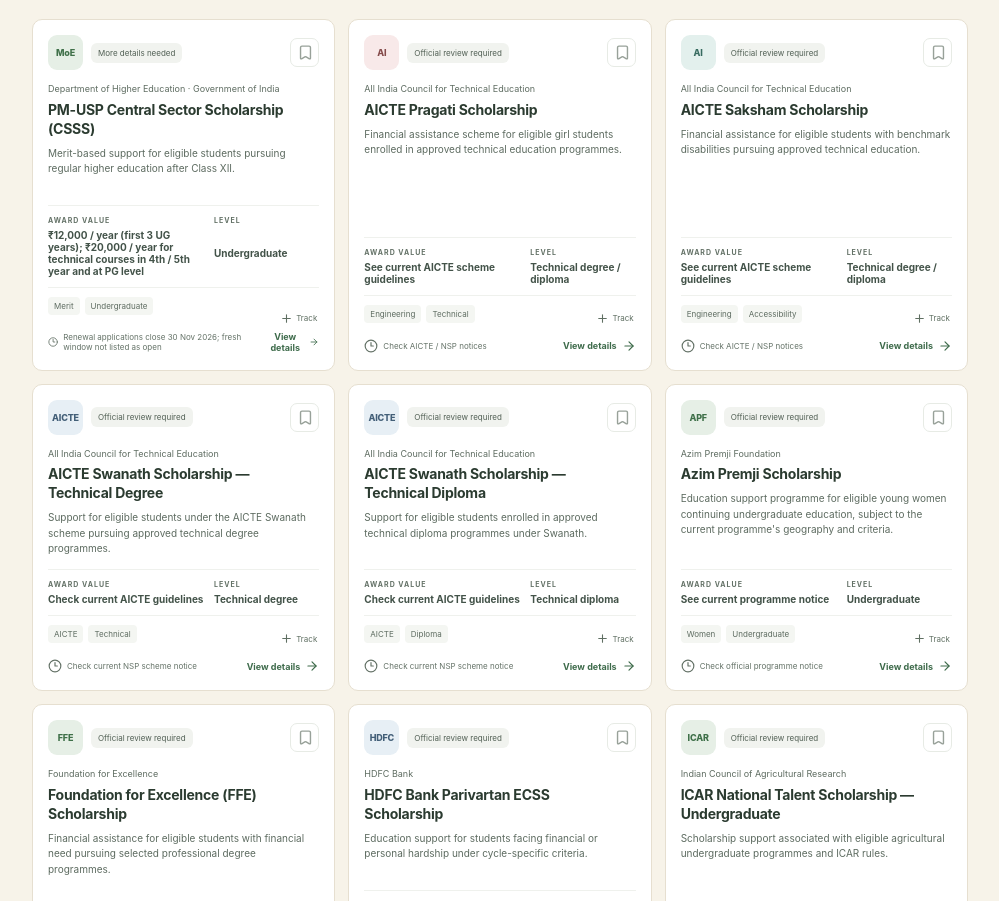
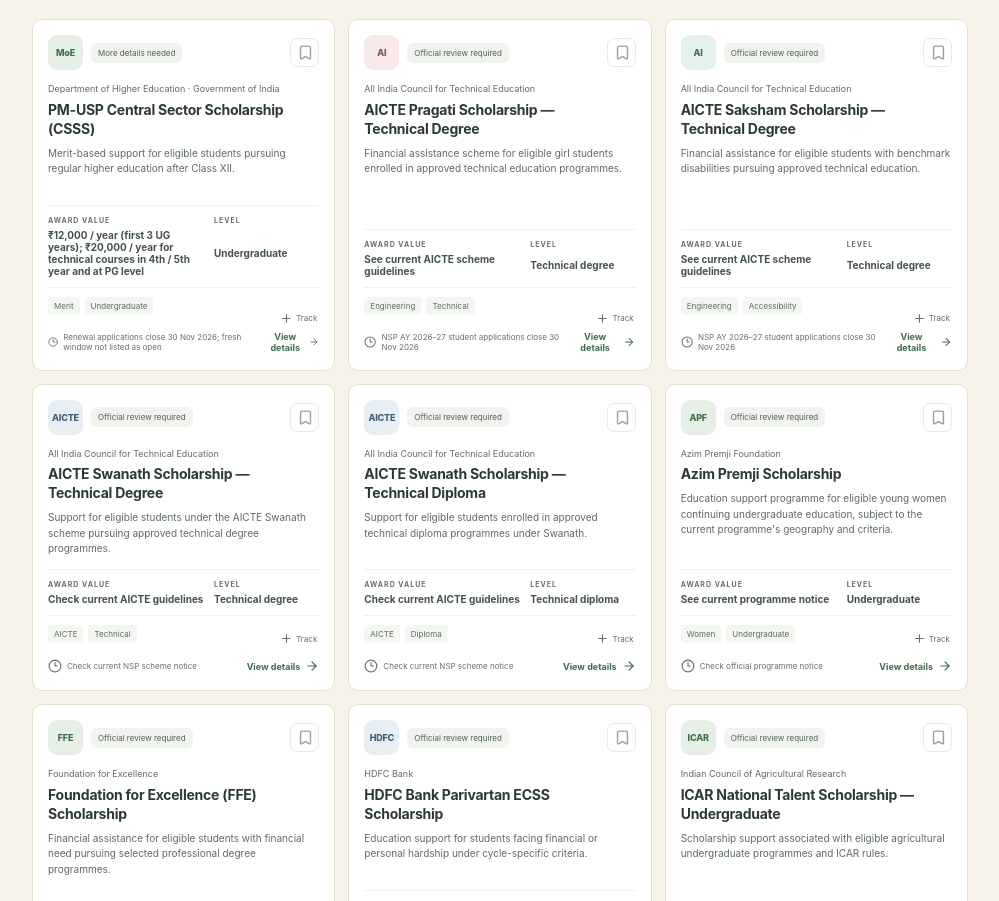
Before and after one commit to PSP-YN/Grantly, a React (Vite) app: page / in a window 1280 px wide. Shown: the part 918-1819 px from the top of the page, without its empty margins (266-1265 px from the left). Built offline with nearby package versions, Linux system fonts and the light colour scheme.

Commit message:
data: distinguish AICTE technical degree schemes and current NSP windows

```diff
--- a/src/data.ts
+++ b/src/data.ts
@@ -80,21 +80,21 @@ export const scholarships: Scholarship[] = [
   },
   {
     id: "pragati",
-    name: "AICTE Pragati Scholarship",
+    name: "AICTE Pragati Scholarship — Technical Degree",
     provider: "All India Council for Technical Education",
     amount: "See current AICTE scheme guidelines",
     amountValue: 0,
-    deadline: "Check AICTE / NSP notices",
+    deadline: "NSP AY 2026–27 student applications close 30 Nov 2026",
     category: "Technical education",
-    level: "Technical degree / diploma",
+    level: "Technical degree",
     region: "All India",
     description: "Financial assistance scheme for eligible girl students enrolled in approved technical education programmes.",
     eligibility: ["Girl student condition applies", "AICTE-approved technical institution and programme", "Family-income and intake conditions apply"],
     tags: ["Engineering", "Technical", "Women in STEM"],
-    source: "https://www.aicte-india.org/",
-    sourceLabel: "AICTE official website",
+    source: "https://scholarships.gov.in/All-Scholarships",
+    sourceLabel: "National Scholarship Portal — AY 2026–27",
     lastVerified: "2026-11-07",
-    verificationNote: "This record links to the regulator. Confirm the current scheme notice, approved institution list, intake and application dates before relying on it.",
+    verificationNote: "NSP lists the technical degree scheme for AY 2026–27 with student applications through 30 November 2026. Confirm institution approval, current intake, family-income rules and application requirements in the scheme specification.",
     initials: "AI",
     tone: "rose",
     rules: [],
@@ -102,21 +102,21 @@ export const scholarships: Scholarship[] = [
   },
   {
     id: "saksham",
-    name: "AICTE Saksham Scholarship",
+    name: "AICTE Saksham Scholarship — Technical Degree",
     provider: "All India Council for Technical Education",
     amount: "See current AICTE scheme guidelines",
     amountValue: 0,
-    deadline: "Check AICTE / NSP notices",
+    deadline: "NSP AY 2026–27 student applications close 30 Nov 2026",
     category: "Technical education",
-    level: "Technical degree / diploma",
+    level: "Technical degree",
     region: "All India",
     description: "Financial assistance for eligible students with benchmark disabilities pursuing approved technical education.",
     eligibility: ["Benchmark disability criteria apply", "AICTE-approved technical programme", "Family-income and admission conditions apply"],
     tags: ["Engineering", "Accessibility", "Technical"],
-    source: "https://www.aicte-india.org/",
-    sourceLabel: "AICTE official website",
+    source: "https://scholarships.gov.in/All-Scholarships",
+    sourceLabel: "National Scholarship Portal — AY 2026–27",
     lastVerified: "2026-11-07",
-    verificationNote: "This record links to the regulator. Confirm the current scheme notice, disability documentation requirements, approved institution and dates.",
+    verificationNote: "NSP lists the technical degree scheme for AY 2026–27 with student applications through 30 November 2026. Confirm disability threshold, institution approval, income and documents in the current scheme specification.",
     initials: "AI",
     tone: "teal",
     rules: [],
```
